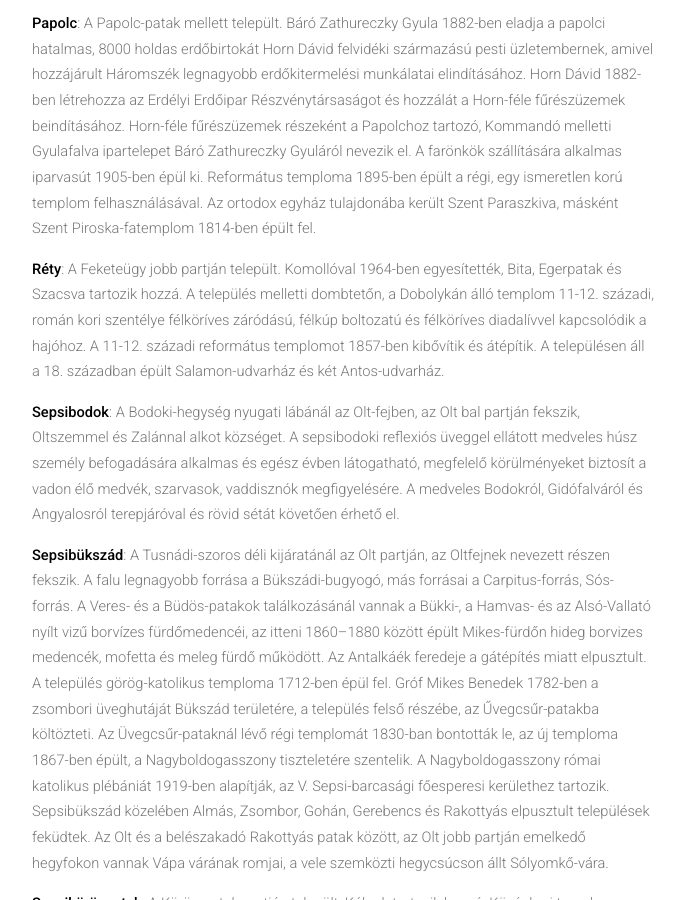
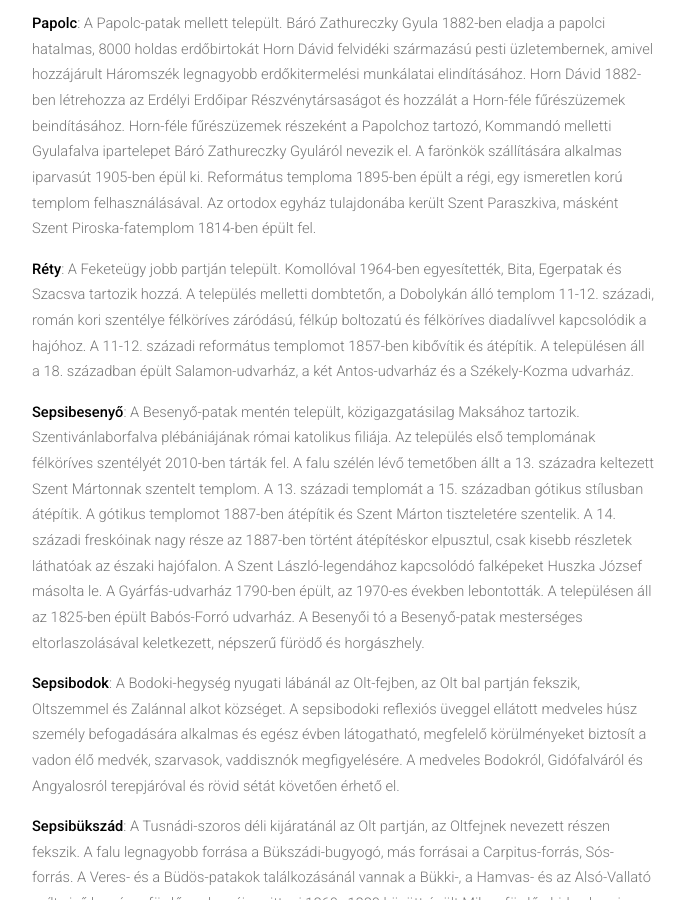
Before and after one commit to siculia/siculia.github.io, a Jekyll site: the page built from siculia-haromszek.html, in a window 1280 px wide and 900 px high, scrolled down 16706 px. Shown: the whole window, without its empty margins (128-812 px from the left). Built offline with Jekyll 4.4.1, drawn with Linux system fonts in a browser that asks for light colours; nearby versions of some CDN libraries; library files that are not in the unit come from our copies.

Commit message:
Sepsibesenyő

```diff
--- a/siculia-haromszek.html
+++ b/siculia-haromszek.html
@@ -89,7 +89,8 @@ layout: default
 							<p style="text-align: left;"><b>Oltszem</b>: Az Olt völgyében fekszik, közigazgatásilag Bodok községhez tartozik. Az oltszemi Mikó-kastélyt 1827-ben gróf Mikó Miklós építtette, aki Emil Schmutzler brassói szász kereskedőnek adja el. A kereskedő leszármazottai visszaigénylik és visszakapják az épületet, tőlük a bodoki és a háromszéki megyei önkormányzat vásárolja vissza, benne székely lovas múzeumot, konferenciatermet és a vendégeknek számára szálláshelyet akar kialakítani. A kastélyhoz tartozó területen fogathajtó pályát terveznek építeni. A település borvízforrásai a Bagoly-borvíz és a Sós-borvíz, Bagoly-borvíz szénsavas, meszes, savas, természtes rádioaktivitása a legmagasabb az Olt-fejben, a Sós-borvíz sós-szénsavas, nátrium-hidrogénkarbonát jellegű. A kezelőközpont a Bagoly-forrás vizét hasznosítja, magas természetes radioktivitású borvízzel töltött fűrdőmedencékkel és kádfürdővel rendelkezik. A fürdőközpont melegvizes kádakkal, meleg- és hideg vizes medencével, szaunával, sószobával rendelkezik. A fürdő épület közelébe kültéri medencék építését tervezik. Híres kádárok éltek a településen.</p>
 							<p style="text-align: left;"><b>Ozsdola</b>: A Kápolna-patak mentén települt, Hilib tartozik hozzá. A 14. századi temploma az 1802. évi földrengésben elpusztult. A Templom dombon álló római katolikus templomát 1818-ban emelték, szentélye az egykori Kuun-kastély kápolnája, harangja 15. századi, hagymasisakos barokk harangtoronyát 1834-ben emelik, a templomot 1984-ben kibővítik. A templomot tusnádi Kovács Miklós erdélyi püspök 1929. május 25-én Szent Mária Magdolna tiszteletére szenteli fel, búcsúját július 22-én, Szent Mária Magdolna napján tartja. A  görög katolikus temploma 1939-ben fából épült, 1973-ban lebontják, a helyére román ortodox templom épül, amit 1975-ben szentelnek fel Keresztelő Szent János tiszteletére. A Jáhorosérc nevű helyen népi fürdő létesült. A Kún-kastély romjai a római katolikus templom közelében még a húszadik század elején látható volt, de a romokat széthordták. A település határában a Putna-szorosban levő Jáhorosnál a Plájások várának romjait találjuk. A Kápolna patak völgyében kvarckristályokat találhatunk, ezeket ozsdolai gyémántoknak nevezik.</p>
 							<p style="text-align: left;"><b>Papolc</b>: A Papolc-patak mellett települt. Báró Zathureczky Gyula 1882-ben eladja a papolci hatalmas, 8000 holdas erdőbirtokát Horn Dávid felvidéki származású pesti üzletembernek, amivel hozzájárult Háromszék legnagyobb erdőkitermelési munkálatai elindításához. Horn Dávid 1882-ben létrehozza az Erdélyi Erdőipar Részvénytársaságot és hozzálát a Horn-féle fűrészüzemek beindításához. Horn-féle fűrészüzemek részeként a Papolchoz tartozó, Kommandó melletti Gyulafalva ipartelepet Báró Zathureczky Gyuláról nevezik el. A farönkök szállítására alkalmas iparvasút 1905-ben épül ki. Református temploma 1895-ben épült a régi, egy ismeretlen korú templom felhasználásával. Az ortodox egyház tulajdonába került Szent Paraszkiva, másként Szent Piroska-fatemplom 1814-ben épült fel.</p>
-							<p style="text-align: left;"><b>Réty</b>: A Feketeügy jobb partján települt. Komollóval 1964-ben egyesítették, Bita, Egerpatak és Szacsva tartozik hozzá. A település melletti dombtetőn, a Dobolykán álló templom 11-12. századi, román kori szentélye félköríves záródású, félkúp boltozatú és félköríves diadalívvel kapcsolódik a hajóhoz. A 11-12. századi református templomot 1857-ben kibővítik és átépítik. A településen áll a 18. században épült Salamon-udvarház és két Antos-udvarház.</p>
+							<p style="text-align: left;"><b>Réty</b>: A Feketeügy jobb partján települt. Komollóval 1964-ben egyesítették, Bita, Egerpatak és Szacsva tartozik hozzá. A település melletti dombtetőn, a Dobolykán álló templom 11-12. századi, román kori szentélye félköríves záródású, félkúp boltozatú és félköríves diadalívvel kapcsolódik a hajóhoz. A 11-12. századi református templomot 1857-ben kibővítik és átépítik. A településen áll a 18. században épült Salamon-udvarház, a két Antos-udvarház és a Székely-Kozma udvarház.</p>
+							<p style="text-align: left;"><b>Sepsibesenyő</b>: A Besenyő-patak mentén települt, közigazgatásilag Maksához tartozik.  Szentivánlaborfalva plébániájának római katolikus filiája. Az település első templomának félköríves szentélyét 2010-ben tárták fel. A falu szélén lévő temetőben állt a 13. századra keltezett Szent Mártonnak szentelt templom. A 13. századi templomát a 15. században gótikus stílusban átépítik. A gótikus templomot 1887-ben átépítik és Szent Márton tiszteletére szentelik. A 14. századi freskóinak nagy része az 1887-ben történt átépítéskor elpusztul, csak kisebb részletek láthatóak az északi hajófalon. A Szent László-legendához kapcsolódó falképeket Huszka József másolta le. A Gyárfás-udvarház 1790-ben épült, az 1970-es években lebontották. A településen áll az 1825-ben épült Babós-Forró udvarház. A Besenyői tó a Besenyő-patak mesterséges eltorlaszolásával keletkezett, népszerű fürödő és horgászhely.</p>
 							<p style="text-align: left;"><b>Sepsibodok</b>: A Bodoki-hegység nyugati lábánál az Olt-fejben, az Olt bal partján fekszik, Oltszemmel és Zalánnal alkot községet. A sepsibodoki reflexiós üveggel ellátott medveles húsz személy befogadására alkalmas és egész évben látogatható, megfelelő körülményeket biztosít a vadon élő medvék, szarvasok, vaddisznók megfigyelésére.  A medveles Bodokról, Gidófalváról és Angyalosról terepjáróval és rövid sétát követően érhető el.</p>
 							<p style="text-align: left;"><b>Sepsibükszád</b>: A Tusnádi-szoros déli kijáratánál az Olt partján, az Oltfejnek nevezett részen fekszik. A falu legnagyobb forrása a Bükszádi-bugyogó, más forrásai a Carpitus-forrás, Sós-forrás. A Veres- és a Büdös-patakok találkozásánál vannak a Bükki-, a Hamvas- és az Alsó-Vallató nyílt vizű borvízes fürdőmedencéi, az itteni 1860–1880 között épült Mikes-fürdőn hideg borvizes medencék, mofetta és meleg fürdő működött. Az Antalkáék feredeje a gátépítés miatt elpusztult. A település görög-katolikus temploma 1712-ben épül fel. Gróf Mikes Benedek 1782-ben a zsombori üveghutáját Bükszád területére, a település felső részébe, az Űvegcsűr-patakba költözteti. Az Üvegcsűr-pataknál lévő régi templomát 1830-ban bontották le, az új temploma 1867-ben épült, a Nagyboldogasszony tiszteletére szentelik. A Nagyboldogasszony római katolikus plébániát 1919-ben alapítják, az V. Sepsi-barcasági főesperesi kerülethez tartozik. Sepsibükszád közelében Almás, Zsombor, Gohán, Gerebencs és Rakottyás elpusztult települések feküdtek. Az Olt és a belészakadó Rakottyás patak között, az Olt jobb partján emelkedő hegyfokon vannak Vápa várának romjai, a vele szemközti hegycsúcson állt Sólyomkő-vára.</p>
 							<p style="text-align: left;"><b>Sepsiköröspatak</b>: A Körös-patak partján települt, Kálnok tartozik hozzá. Középkori temploma a 14. században épült, 1781-ben a reformátusoktól, a római katolikus egyház tulajdonába kerül, 1788-ban felújítják, 1859-1869 között csaknem teljesen átépítik. A szentély falán 14. századi falfestményeket tárrnak fel, a Királyok imádása jelenet 1890-ben a feltárás során megsemisül. A szentély falán feltárt 14. századi freskókon kívül, további falfestmények kerülnek elő a templomhajót díszítő áloszlopok mögött. Harangtornyában 1512-ben készült harang áll. Református temploma 1820-ban épül. A településtől északkeletre, Sepsiköröspatak és Sepsikálnok között félúton áll a Veres barátok tornya, másként a Veres barátok temploma, amelynek hajója teljesen elpusztult, csak sokszög záródású szentélyének alapjai maradtak meg. Reneszánsz műemléke a Kálnoky-kastély jelenleg felújítás alatt áll.</p>
```
